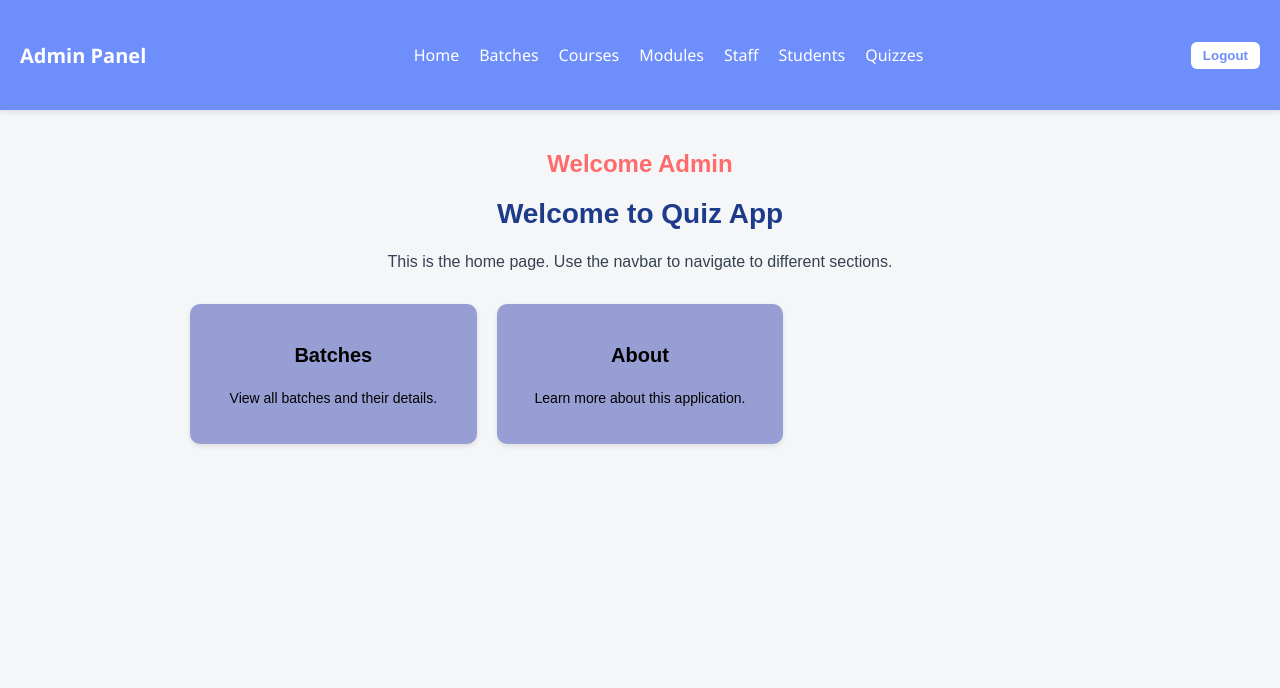
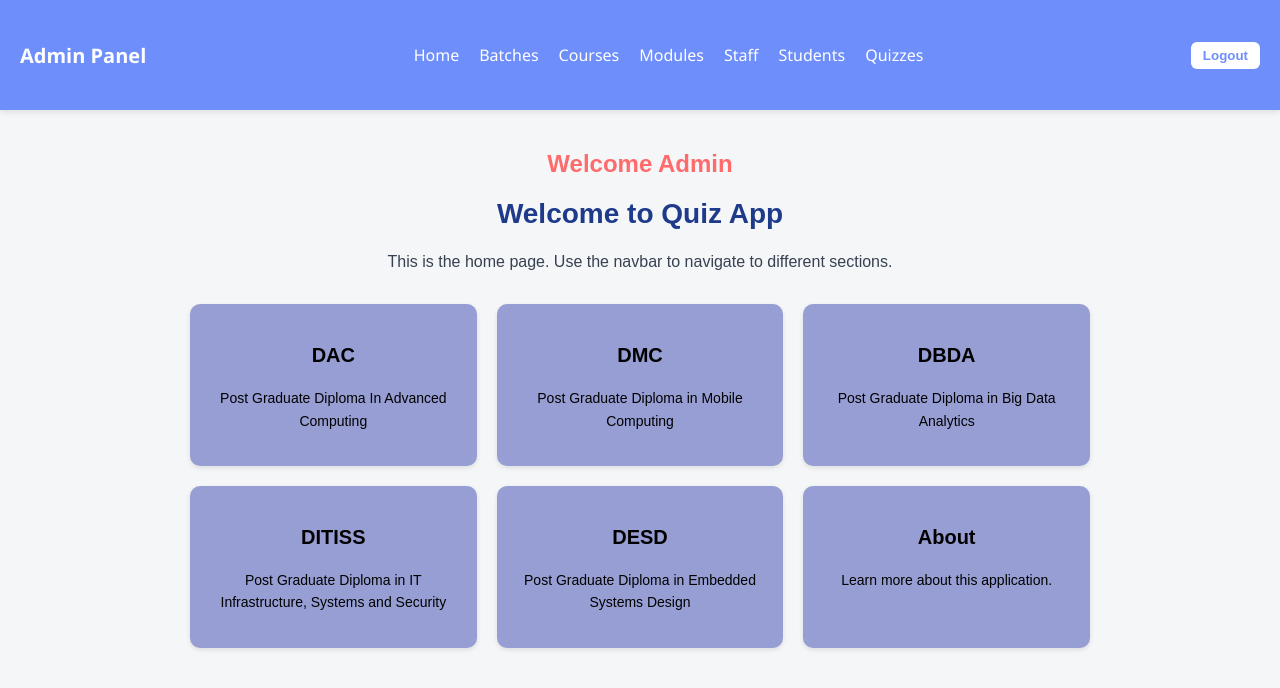
Before and after one commit to W3-Pooja-83960/Quizinternshipapp, a React (Vite) app in the folder Frontend/: page /home in a window 1280 px wide. Shown: the top 688 px of the page. Built offline with nearby package versions, Linux system fonts and the light colour scheme; no server answers.

Commit message:
updated Home.jsx file

```diff
--- a/Frontend/src/Pages/Home.jsx
+++ b/Frontend/src/Pages/Home.jsx
@@ -4,7 +4,7 @@ import { useLocation } from "react-router-dom";
 
 const Home = () => {
   const location = useLocation();
-  const welcomeMsg = location.state?.message || "Welcome Admin"; // fallback to "Admin"
+  const welcomeMsg = location.state?.message || "Welcome Admin";
 
   return (
     <div className="home-container">
@@ -16,10 +16,31 @@ const Home = () => {
 
       <div className="home-cards">
         <div className="card">
-          <h3>Batches</h3>
-          <p>View all batches and their details.</p>
+          <h3>DAC</h3>
+          <p>Post Graduate Diploma In Advanced Computing</p>
         </div>
+
         <div className="card">
+          <h3>DMC</h3>
+          <p>Post Graduate Diploma in Mobile Computing</p>
+        </div>
+
+        <div className="card">
+          <h3>DBDA</h3>
+          <p>Post Graduate Diploma in Big Data Analytics</p>
+        </div>
+
+        <div className="card">
+          <h3>DITISS</h3>
+          <p>Post Graduate Diploma in IT Infrastructure, Systems and Security</p>
+        </div>
+
+        <div className="card">
+          <h3>DESD</h3>
+          <p>Post Graduate Diploma in Embedded Systems Design</p>
+        </div>
+
+          <div className="card">
           <h3>About</h3>
           <p>Learn more about this application.</p>
         </div>
```
